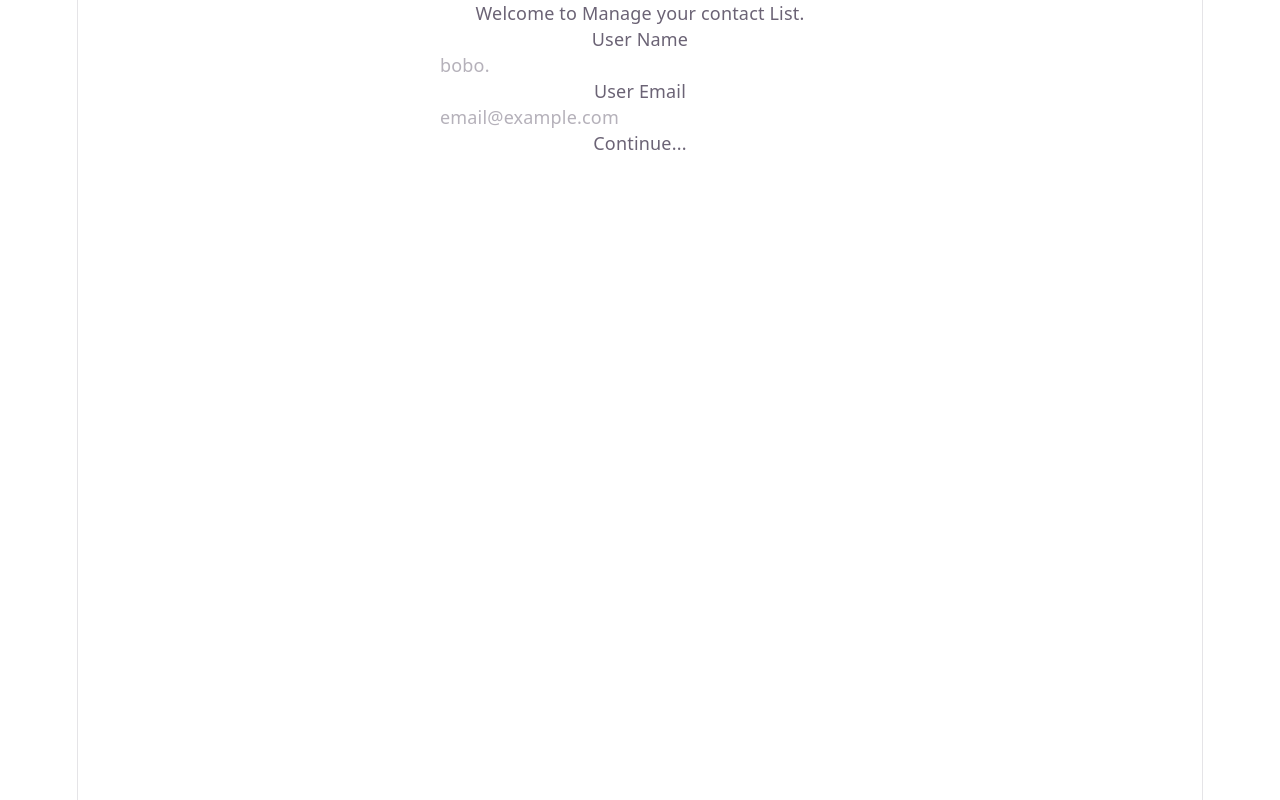
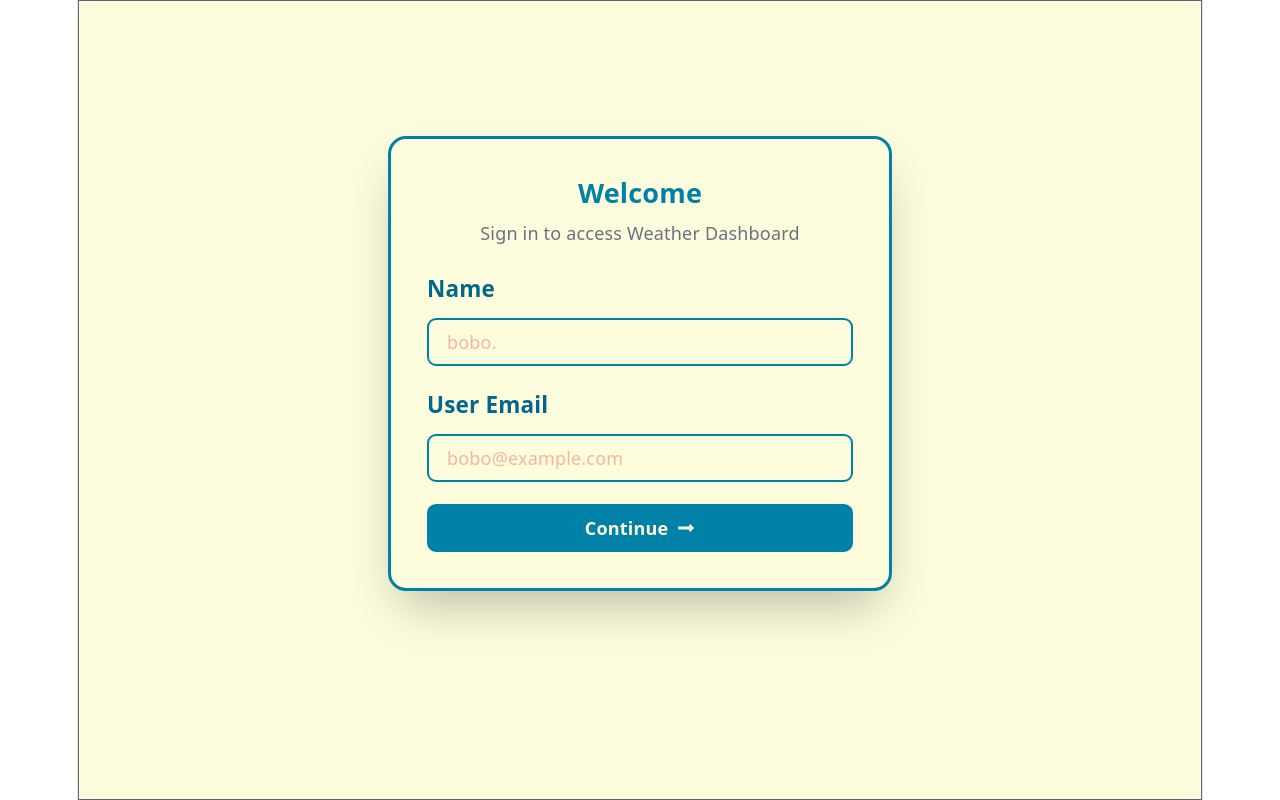
Before and after one commit to shuwangs/contact-list-app, a React (Vite) app in the folder client/: page / in a window 1280 px wide. Built offline with nearby package versions, Linux system fonts and the light colour scheme.

Commit message:
add atomic css for FormBtn and FormLabel FormInput

```diff
--- a/client/src/App.jsx
+++ b/client/src/App.jsx
@@ -5,6 +5,7 @@ import { ContactProvider } from "./context/contactContext.jsx";
 import ContactProfile from "./pages/ContactProfile.jsx";
 import LoginIn from "./pages/LoginPage.jsx";
 import Dashboard from "./pages/Dashboard.jsx";
+import MainLayout from "./components/ui/MainLayout.jsx";
 import "./App.css";
 
 function App() {
@@ -13,11 +14,13 @@ function App() {
 			<UserProvider>
 				<ContactProvider>
 					<div className="app-container">
-						<Routes>
-							<Route path="/" element={<LoginIn />} />
-							<Route path="/dashboard" element={<Dashboard />} />
-							<Route path="/profile" element={<ContactProfile />} />
-						</Routes>
+						<MainLayout>
+							<Routes>
+								<Route path="/" element={<LoginIn />} />
+								<Route path="/dashboard" element={<Dashboard />} />
+								<Route path="/profile" element={<ContactProfile />} />
+							</Routes>
+						</MainLayout>
 					</div>
 				</ContactProvider>
 			</UserProvider>
--- a/client/src/components/ContactCard.jsx
+++ b/client/src/components/ContactCard.jsx
@@ -2,22 +2,26 @@ import React from "react";
 import { Link } from "react-router-dom";
 import { useContact } from "../context/contactContext";
 import { useUser } from "../context/userContext";
+import { getInitials } from "../utils/getInitials";
+import { TbUrgent } from "react-icons/tb";
+
 const ContactCard = ({ contact }) => {
 	const { selectedContact, setSeletedContact, deleteContact } = useContact();
 	return (
 		<div className="flex flex-row justify-around">
 			<div className="flex flex-row ">
-				<div className="text-3xl font-bold pr-4">nameIcon</div>
+				<div className="text-3xl font-bold pr-4">{getInitials(contact)}</div>
 				<div>
 					<div>
 						{contact.first_name} {contact.last_name}
 					</div>
 					<div>📧 {contact.email}</div>
-					<div>📱 {contact.phone_number}</div>
-					<div>📱 {contact.notes}</div>
+					<div>☎️ {contact.phone_number}</div>
+					<div>📝 {contact.notes}</div>
 				</div>
 			</div>
 			<div className="flex flex-row justify-center items-center align-center gap-6">
+				{contact.is_emergency_contact && <TbUrgent />}
 				<Link to="/profile">
 					<button onClick={() => setSeletedContact(contact)} className="text-2xl">👀</button>
 				</Link>
--- a/client/src/components/ContactForm.jsx
+++ b/client/src/components/ContactForm.jsx
@@ -99,6 +99,7 @@ const ContactForm = ({ closeForm, initialData, mode }) => {
 							name="firstName"
 							value={formData.firstName}
 							onChange={handleChange}
+							req
 						/>
 					</div>
 					{/* Last name */}
--- a/client/src/components/LoginForm.jsx
+++ b/client/src/components/LoginForm.jsx
@@ -1,7 +1,11 @@
 import React, { useState } from "react";
 import { useUser } from "../context/userContext.jsx";
 import { useNavigate } from "react-router-dom";
-import "./LoginForm.css";
+import FormLabel from "./ui/FormLabel.jsx";
+import FormInput from "./ui/FormInput.jsx"
+import FormBtn from "./ui/FormBtn.jsx";
+import { FaLongArrowAltRight } from "react-icons/fa";
+
 
 const LoginForm = () => {
 	const { loading, error, login } = useUser();
@@ -33,11 +37,11 @@ const LoginForm = () => {
 
 
 	return (
-		<div className="form-container">
-			<form onSubmit={handleSubmit}>
+		<div className="flex justity-center items-center text-left g-2">
+			<form onSubmit={handleSubmit} className=" w-full space-y-5">
 				<div className="form-item">
-					<label htmlFor="name">User Name</label>
-					<input
+					<FormLabel htmlFor="name">Name</FormLabel>
+					<FormInput
 						name="name"
 						type="text"
 						placeholder="bobo."
@@ -48,11 +52,11 @@ const LoginForm = () => {
 				</div>
 
 				<div className="form-item">
-					<label htmlFor="email">User Email</label>
-					<input
+					<FormLabel htmlFor="email">User Email</FormLabel>
+					<FormInput
 						name="email"
 						type="email"
-						placeholder="email@example.com"
+						placeholder="bobo@example.com"
 						required
 						value={formData.email}
 						onChange={handleChange}
@@ -60,9 +64,12 @@ const LoginForm = () => {
 				</div>
 
 				<div>
-					<button type="submit">
-						{loading ? "Loading..." : "Continue..."}
-					</button>
+					<FormBtn
+						className="flex items-center gap-2 justify-center"
+						type="submit">
+						{loading ? "Loading..." : <>Continue <FaLongArrowAltRight /></>
+						}
+					</FormBtn>
 				</div>
 			</form>
 		</div>
--- /dev/null
+++ b/client/src/components/ui/FormBtn.jsx
@@ -0,0 +1,14 @@
+const FormBtn = ({ children, className = "", ...rest }) => {
+    return (
+        <button
+            className={`w-full rounded-lg border border-2 border-[#0081a7] bg-[#0081a7]
+                text-[#fdfcdc] font-bold px-4 py-2 hover:bg-[#f07167] ${className}`}
+
+            {...rest}
+        >
+            {children}
+        </button>
+    );
+};
+
+export default FormBtn;
--- /dev/null
+++ b/client/src/components/ui/FormInput.jsx
@@ -0,0 +1,12 @@
+const FormInput = ({ className = "", ...rest }) => {
+    return (
+        <input
+            className={`w-full rounded-lg border border-2 border-[#0081a7] text-[#f07167] px-4 py-2  ${className}`}
+
+            {...rest}
+
+        />
+    );
+};
+
+export default FormInput;
--- a/client/src/components/ui/FormLabel.jsx
+++ b/client/src/components/ui/FormLabel.jsx
@@ -1,10 +1,10 @@
-const FormLabel = ({children, ...rest}) => {
+const FormLabel = ({ children, className = "", ...rest }) => {
 	return (
 		<label
-			className="mb-3 block text-xl font-semibold text-teal-700"
-            {...rest}
+			className="mb-3 block text-xl font-semibold text-[#05668d]"
+			{...rest}
 		>
-        {children}
+			{children}
 		</label>
 	);
 };
--- /dev/null
+++ b/client/src/components/ui/MainLayout.jsx
@@ -0,0 +1,9 @@
+const MainLayout = ({ children }) => {
+    return (
+        <div className="min-h-screen bg-[#fdfcdc]">
+            {children}
+        </div>
+    );
+};
+
+export default MainLayout;
--- a/client/src/pages/LoginPage.jsx
+++ b/client/src/pages/LoginPage.jsx
@@ -3,9 +3,15 @@ import LoginForm from "../components/LoginForm.jsx";
 
 const LoginPage = () => {
 	return (
-		<div>
-			<h1>Welcome to Manage your contact List.</h1>
-			<LoginForm />
+		<div className="flex border border-teal flex-col min-h-screen pt-30">
+			<div className="mx-auto w-full max-w-md rounded-2xl  border border-3 border-[#0081a7] p-8 shadow-2xl">
+				<h1 className="mb-2 text-center text-2xl font-bold text-[#0081a7]">
+					Welcome
+				</h1>
+				<p className="mb-6 text-center text-gray-500"> Sign in to access Weather Dashboard</p>
+
+				<LoginForm />
+			</div>
 		</div>
 	);
 };
--- /dev/null
+++ b/client/src/utils/getInitials.js
@@ -0,0 +1,14 @@
+export const getInitials = (contact) => {
+    if (!contact) return "?";
+
+    const first =
+        contact.first_name || contact.firstName || "";
+
+    const last =
+        contact.last_name || contact.lastName || "";
+
+    const firstInitial = first.charAt(0).toUpperCase();
+    const lastInitial = last.charAt(0).toUpperCase();
+
+    return (firstInitial + lastInitial) || "?";
+};
```
